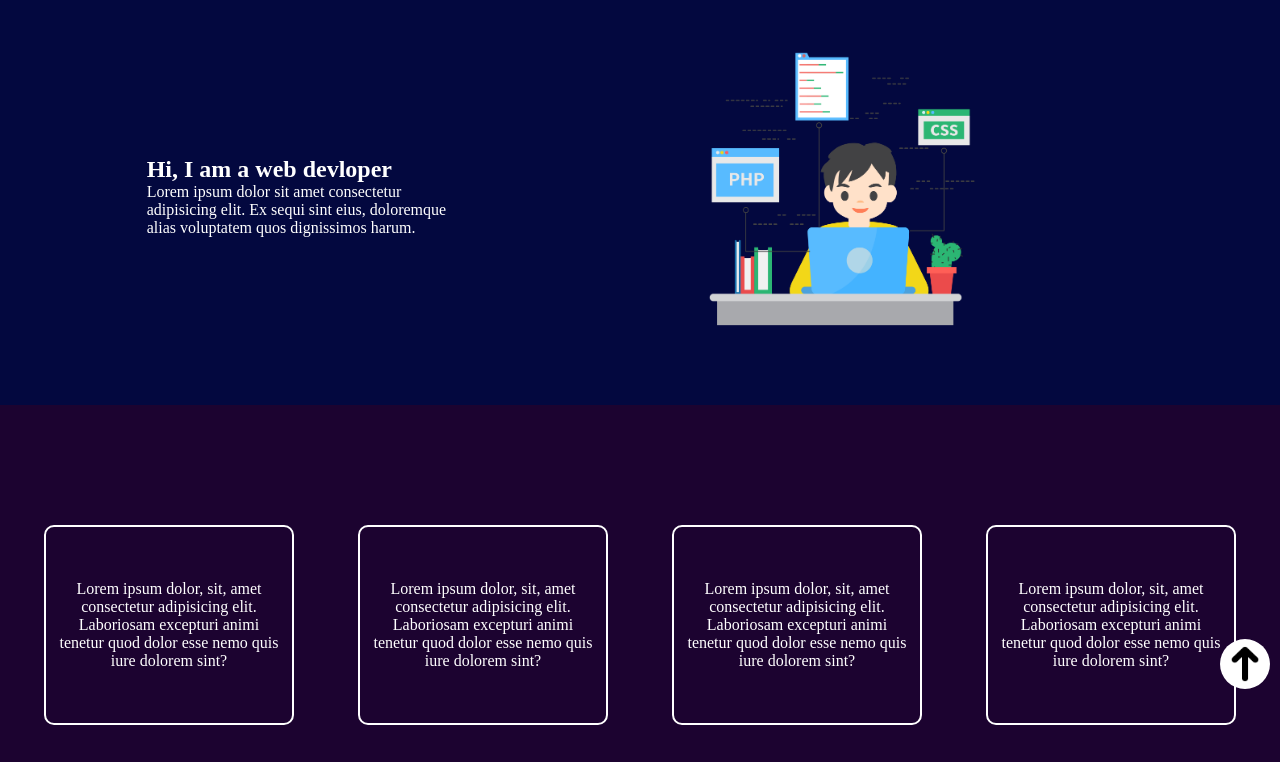
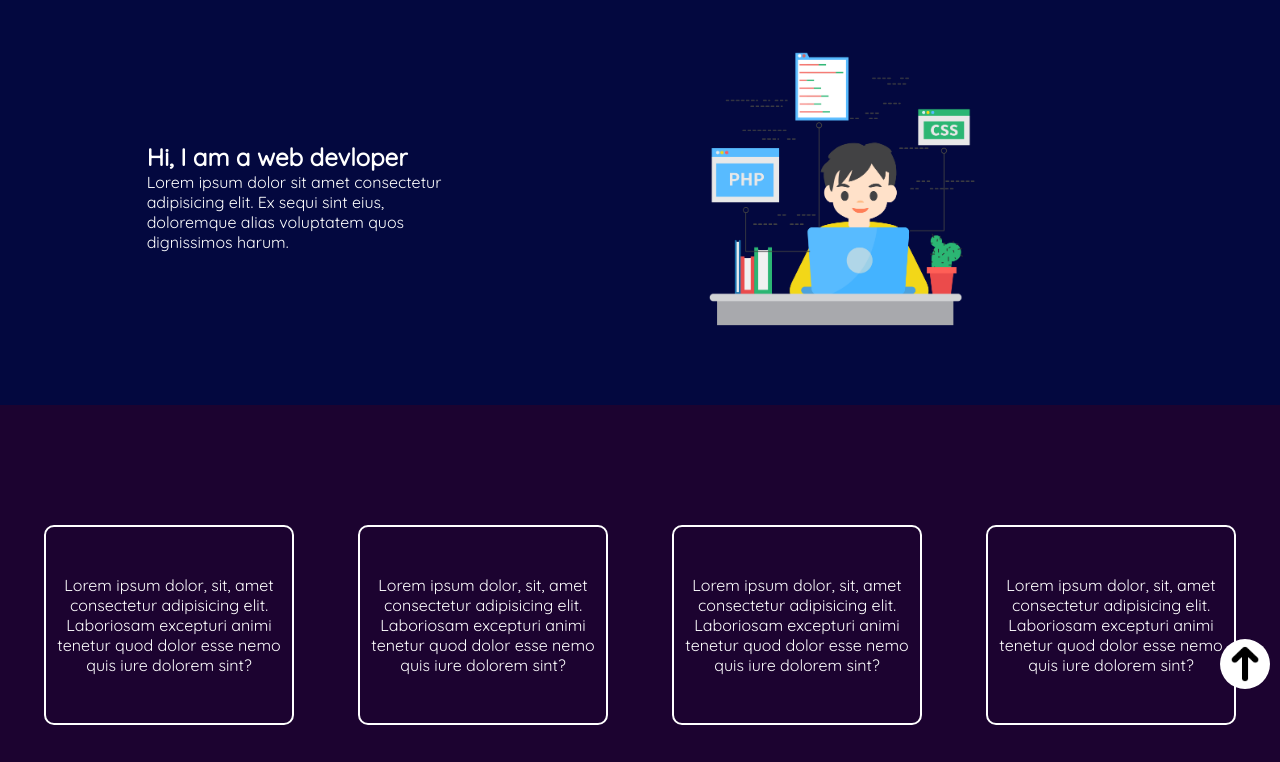
Before and after one commit to Om-prak/prakash, a plain HTML site: page index.html in a window 1280 px wide. Shown: the part 61-823 px from the top of the page. Drawn offline with Linux system fonts and the light colour scheme.

Commit message:
index.html

```diff
--- a/index.html
+++ b/index.html
@@ -5,6 +5,7 @@
     <meta name="viewport" content="width=device-width, initial-scale=1">
     <title>Prakash</title>
     <link rel="stylesheet" href="style.css">
+    <link href='https://fonts.googleapis.com/css?family=Quicksand' rel='stylesheet'>
 </head>
 <body>
 
```
